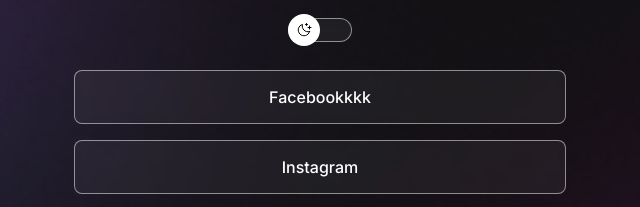
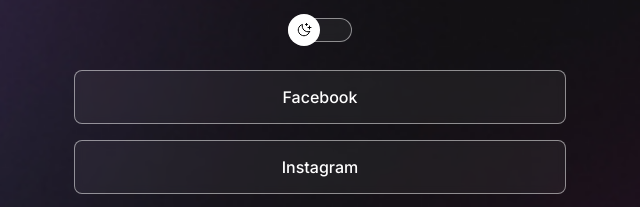
Before and after one commit to Viktor951/projetoportifolio-, a plain HTML site: page index.html in a window 1280 px wide. Shown: the part 254-461 px from the top of the page, 320-960 px from the left. Drawn offline with nearby package versions, Linux system fonts and the light colour scheme.

Commit message:
add.commit

```diff
--- a/index.html
+++ b/index.html
@@ -31,7 +31,7 @@
       <ul>
         <li>
           <a href="https://www.facebook.com/salsito.victor" target="_blank"
-            >Facebookkkk</a
+            >Facebook</a
           >
         </li>
         <li>
--- a/style.css
+++ b/style.css
@@ -171,7 +171,7 @@ font-size: 24px;
 
 }
 
-@keyframes slide-back{
+@keyframes slide-back {
   from{
     left: 50%
   }
```
